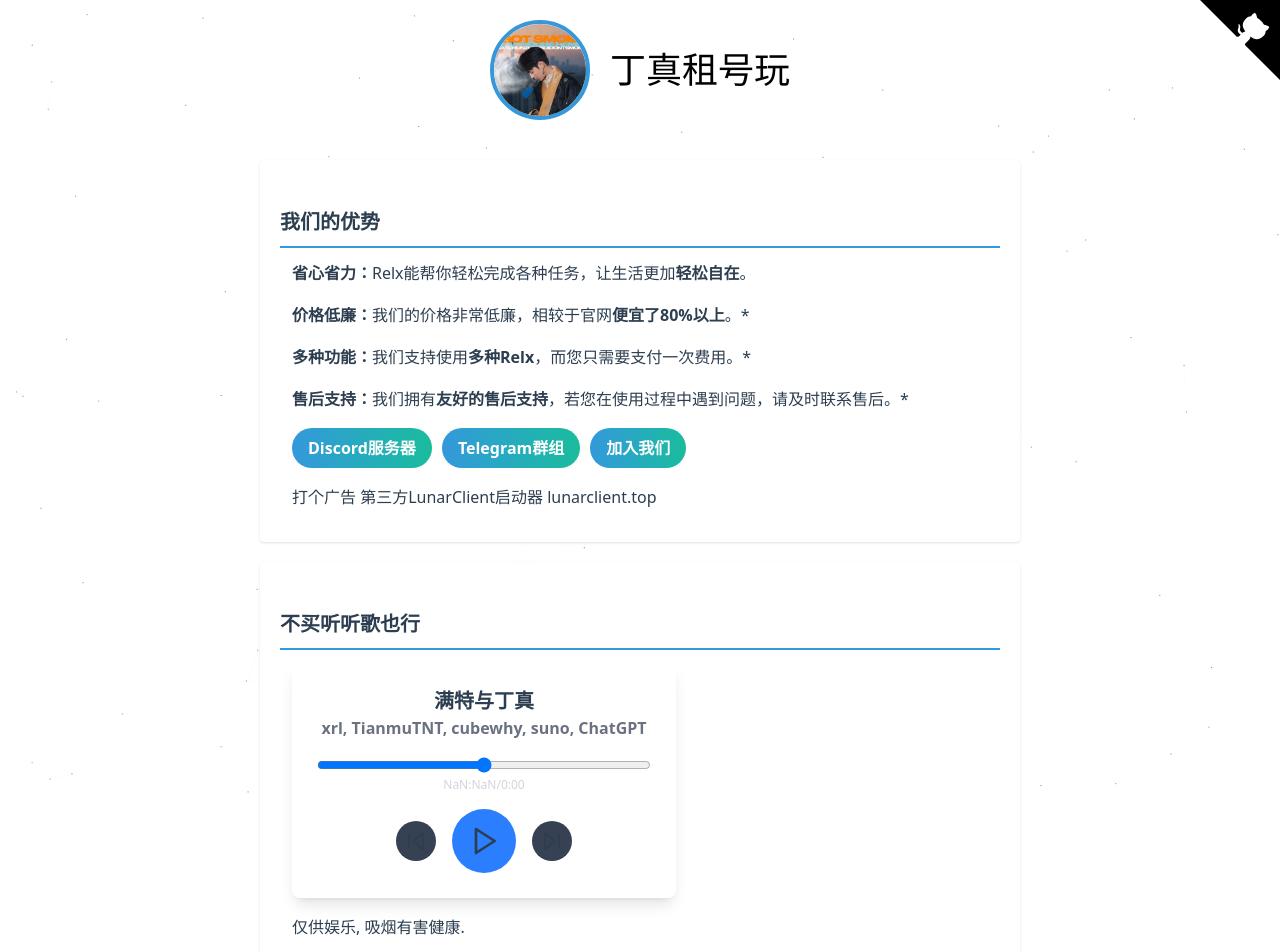
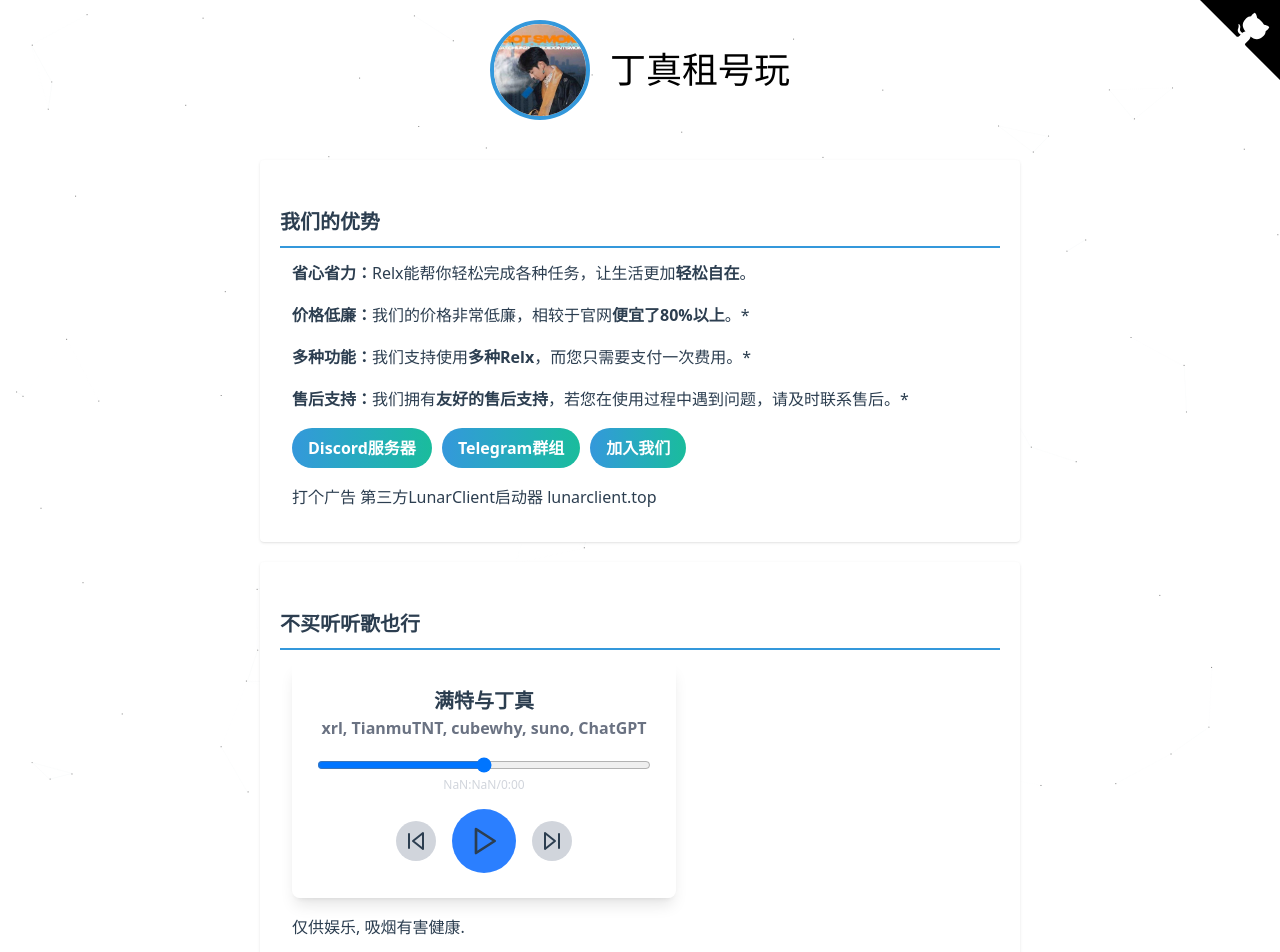
Before and after one commit to CubeWhyMC/getvape.today, a React (Vite) app: page /#/ in a window 1280 px wide. Shown: the top 952 px of the page. Built offline with nearby package versions, Linux system fonts and the light colour scheme.

Commit message:
fix: music player button in light mode

```diff
--- a/src/components/MusicPlayer/MusicPlayer.tsx
+++ b/src/components/MusicPlayer/MusicPlayer.tsx
@@ -106,13 +106,13 @@
 
             {/* 播放控制按钮 */}
             <div className="flex items-center gap-4 mt-4">
-                <button onClick={() => changeTrack("prev")} className="p-2 bg-gray-700 rounded-full hover:bg-blue-500">
+                <button onClick={() => changeTrack("prev")} className="p-2 bg-gray-300 dark:bg-gray-700 rounded-full hover:bg-blue-500">
                     <SkipBack size={24}/>
                 </button>
                 <button onClick={togglePlayPause} className="p-4 bg-blue-500 rounded-full hover:bg-blue-300">
                     {isPlaying ? <Pause size={32}/> : <Play size={32}/>}
                 </button>
-                <button onClick={() => changeTrack("next")} className="p-2 bg-gray-700 rounded-full hover:bg-blue-500">
+                <button onClick={() => changeTrack("next")} className="p-2 bg-gray-300 dark:bg-gray-700 rounded-full hover:bg-blue-500">
                     <SkipForward size={24}/>
                 </button>
             </div>
```
